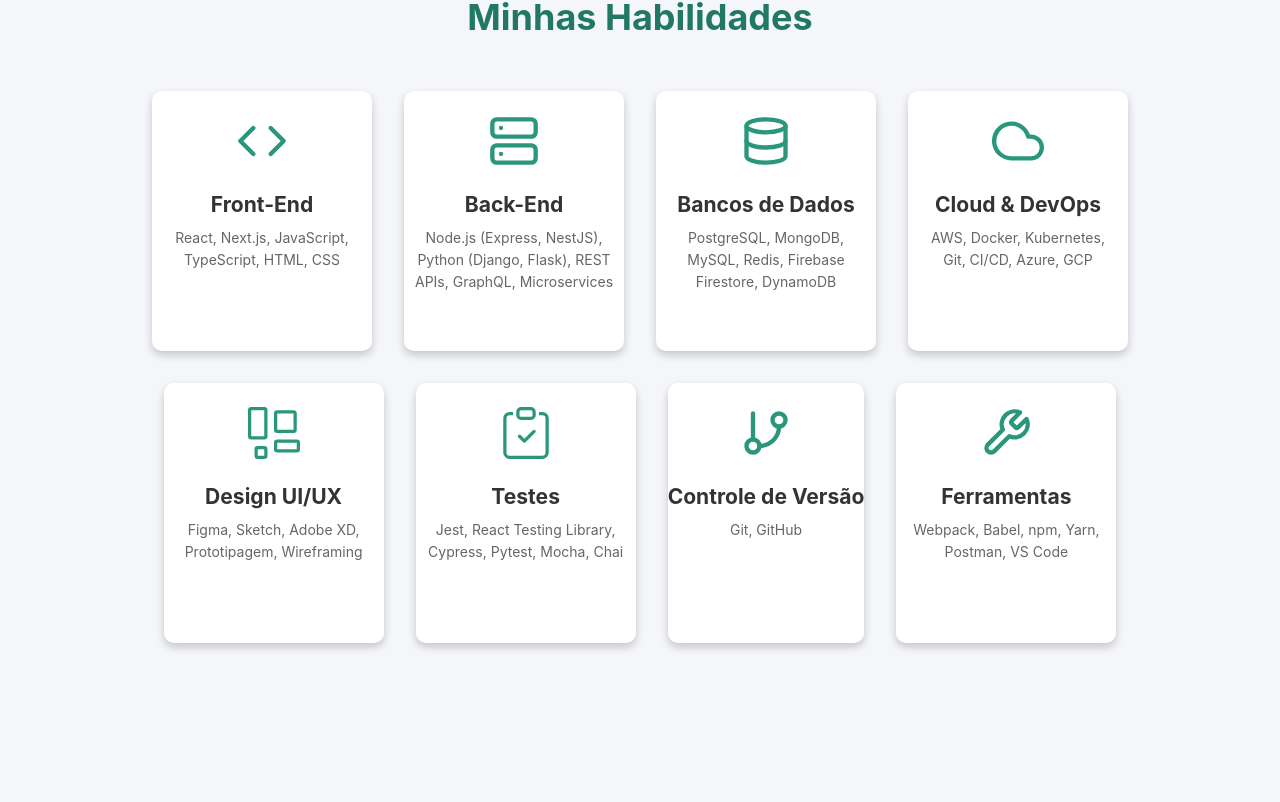
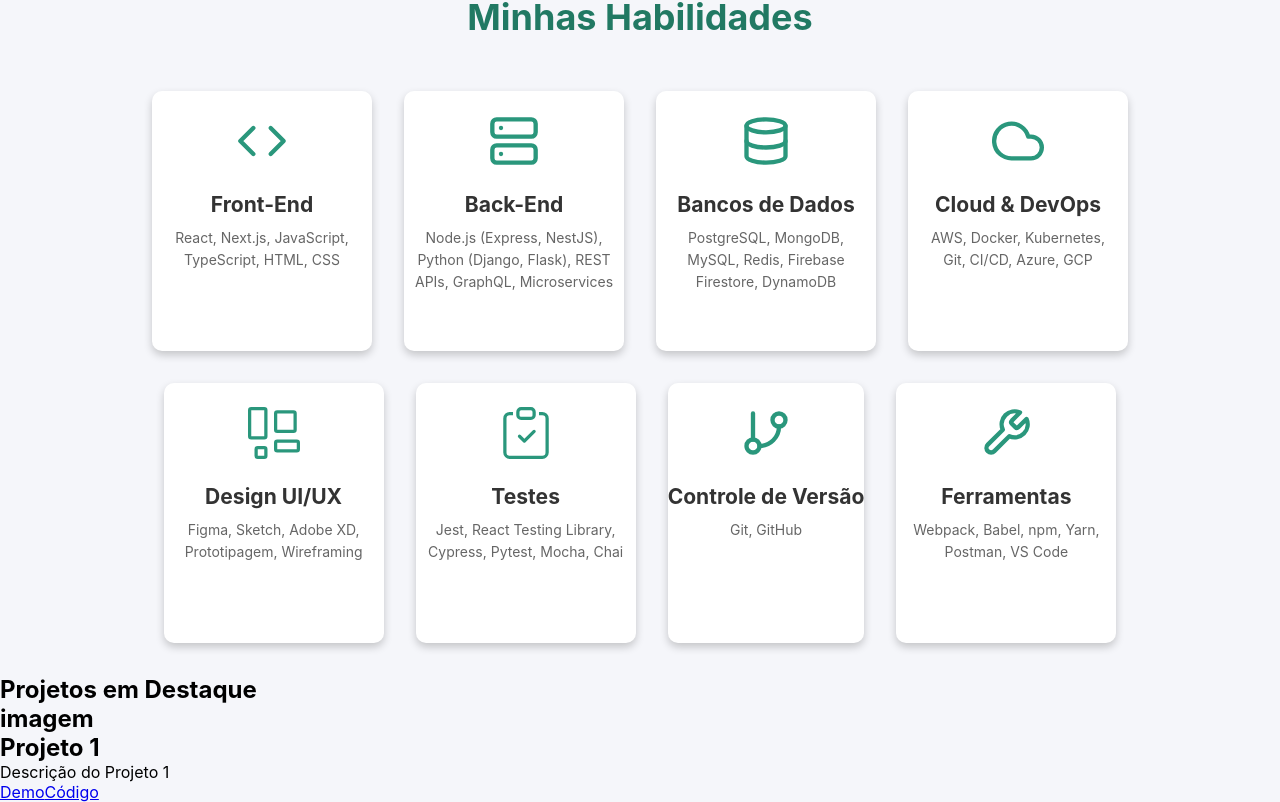
Before and after one commit to Guilherm001/portfolio, a Next.js app: page / in a window 1280 px wide. Shown: the part 1584-2386 px from the top of the page. Before the commit the page ends 2259 px from the top, so only its background shows below. Built offline with nearby package versions, Linux system fonts and the light colour scheme.

Commit message:
adicionando props

```diff
--- a/src/app/components/Projetos/card.jsx
+++ b/src/app/components/Projetos/card.jsx
@@ -1,19 +1,21 @@
-export default function Card() {
+import Style from "./Style.module.css";
+
+export default function Card(props) {
   return (
     <div>
-      <div>
-        <img src="/projeto1.png" alt="Projeto 1" />
+      <div className={Style.Imagem}>
+        <h1>imagem</h1>
       </div>
       <div>
-        <h2>Projeto 1</h2>
+        <h2>{props.titulo}</h2>
       </div>
       <div>
-        <p>Descrição do Projeto 1</p>
+        <p>{props.descricao}</p>
       </div>
       <div>
-        <p>Tecnologia 1</p>
-        <p>Tecnologia 2</p>
-        <p>Tecnologia 3</p>
+        <p>{props.tecnologia1}</p>
+        <p>{props.tecnologia2}</p>
+        <p>{props.tecnologia3}</p>
       </div>
       <nav>
         <a href="#">Demo</a>
--- a/src/app/components/Projetos/index.jsx
+++ b/src/app/components/Projetos/index.jsx
@@ -17,8 +17,8 @@
             tecnologia2=""
             tecnologia3=""
             tecnologia4=""
-            botao1=""
-            botao2=""
+            link1=""
+            link2=""
           />
         </div>
       </div>
--- a/src/app/page.js
+++ b/src/app/page.js
@@ -15,6 +15,7 @@
       <Capa />
       <Sobre />
       <Habilidades />
+      <Projetos />
     </main>
   );
 }
```
